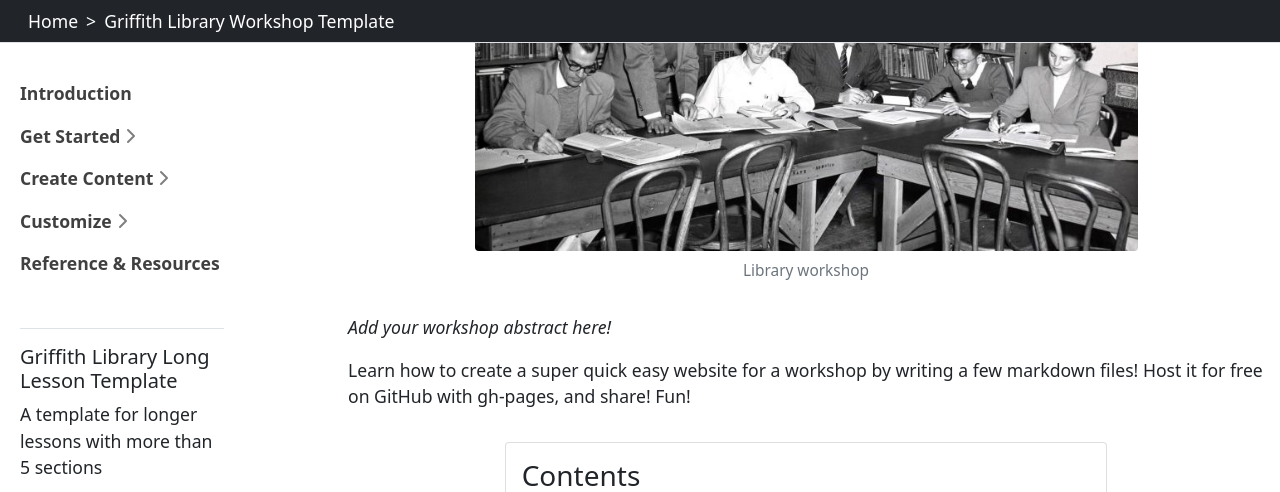
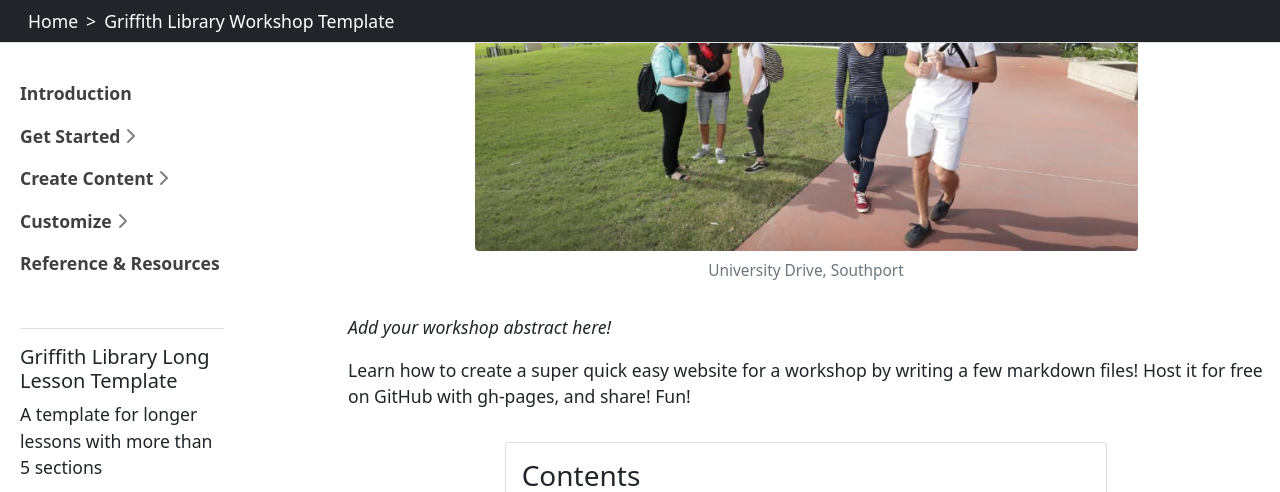
Before and after one commit to GULibrarySandbox/library-workshop-template-long, a Jekyll site: the page built from index.md, in a window 1280 px wide and 900 px high, scrolled down 458 px, cut to the strip 0-492 px from the top of the window. Built offline with Jekyll 4.4.1, drawn with Linux system fonts in a browser that asks for light colours.

Commit message:
Added uni image

```diff
--- a/index.md
+++ b/index.md
@@ -5,7 +5,7 @@ layout: lesson-content
 
 A minimal Jekyll theme with sidebar content nav for creating lesson and workshop websites using Markdown.
 
-{% include figure.html img="uidaho-workshop.jpg" alt="intro image here" caption="Library workshop" width="75%" %}
+{% include figure.html img="university-drive.jpg" alt="University Drive, Southport" caption="University Drive, Southport" width="75%" %}
 
 *Add your workshop abstract here!*
 
```
